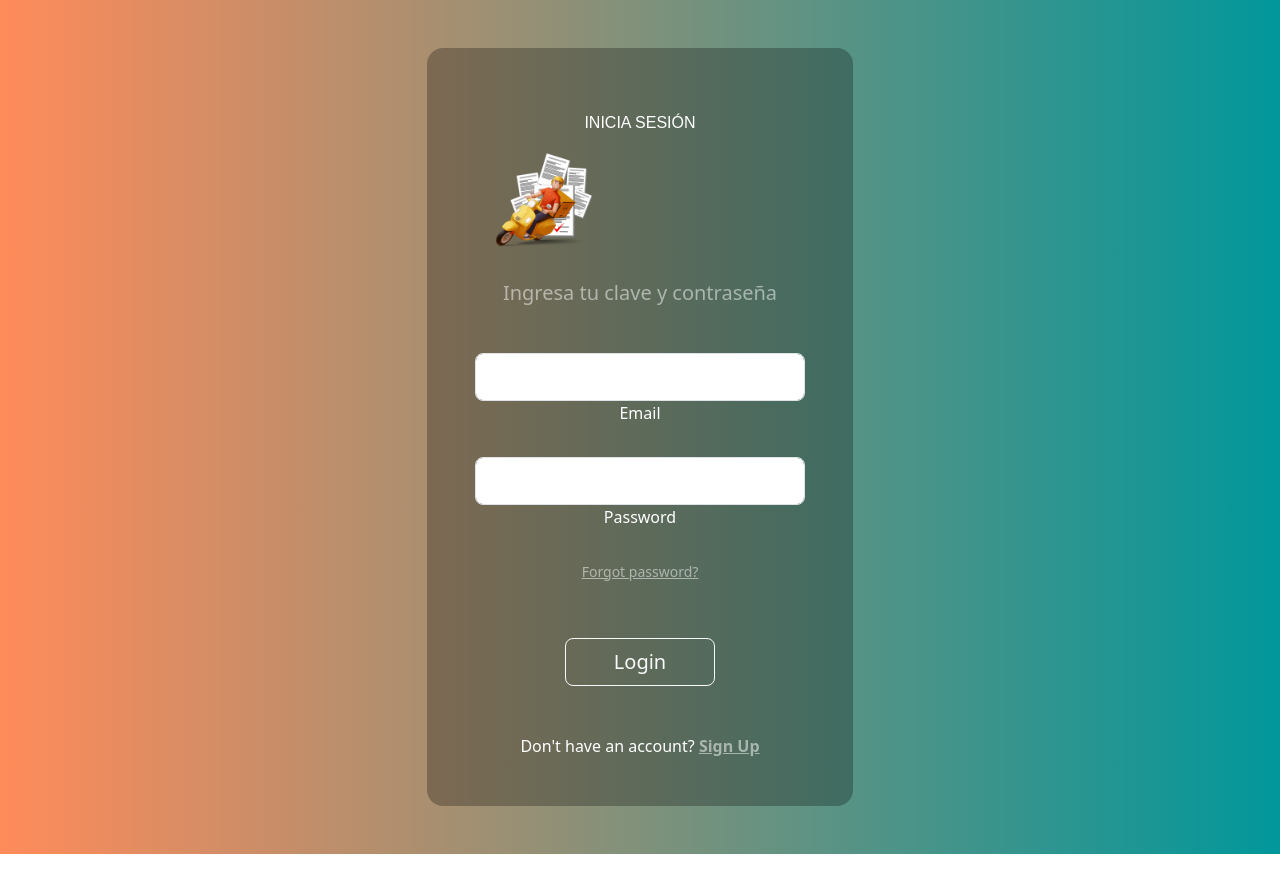
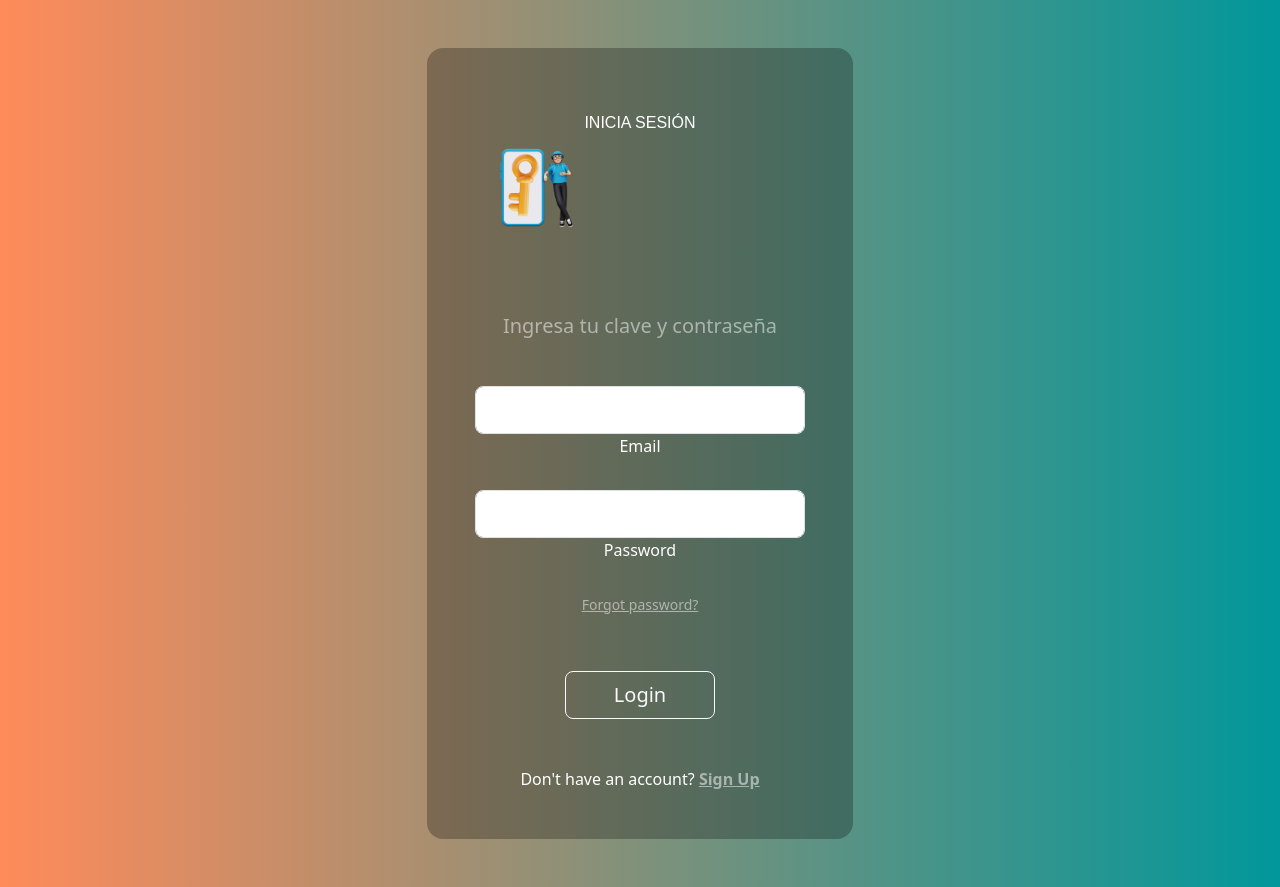
Before and after one commit to pabloarboleda1/domiosos, a plain HTML site: page index.html in a window 1280 px wide. Before the commit the page ends 854 px from the top, so only its background shows below. Drawn offline with nearby package versions, Linux system fonts and the light colour scheme; some packages are replaced by stand-ins of ours; a script that the page names is missing; a web font is replaced by a local one.

Commit message:
domilogin-change

```diff
--- a/css/styles.css
+++ b/css/styles.css
@@ -1037,7 +1037,10 @@ h1 {
 h1 {
   z-index: 2;
 }
-
+.secdoc,
+h6 {
+  margin-bottom:10% ;
+}
 .secdoc,
 img.motodoc {
   z-index: 1;
--- a/index.html
+++ b/index.html
@@ -43,7 +43,7 @@
 
                   <section class="secdoc">
                     <h6>INICIA SESIÓN</h6>
-                    <img class="motodoc" src="../img/motodoc.png" alt="motodomi" data-aos-offset="300" data-aos-easing="ease-in-sine">
+                    <img class="motodoc" src="/img/domilogin.png" alt="motodomi" data-aos-offset="300" data-aos-easing="ease-in-sine">
                   </section>
                   <h5 class="text-white-50 mb-5">Ingresa tu clave y contraseña</h5>
 
```
Also changed, not shown: img/domilogin.png (added).
